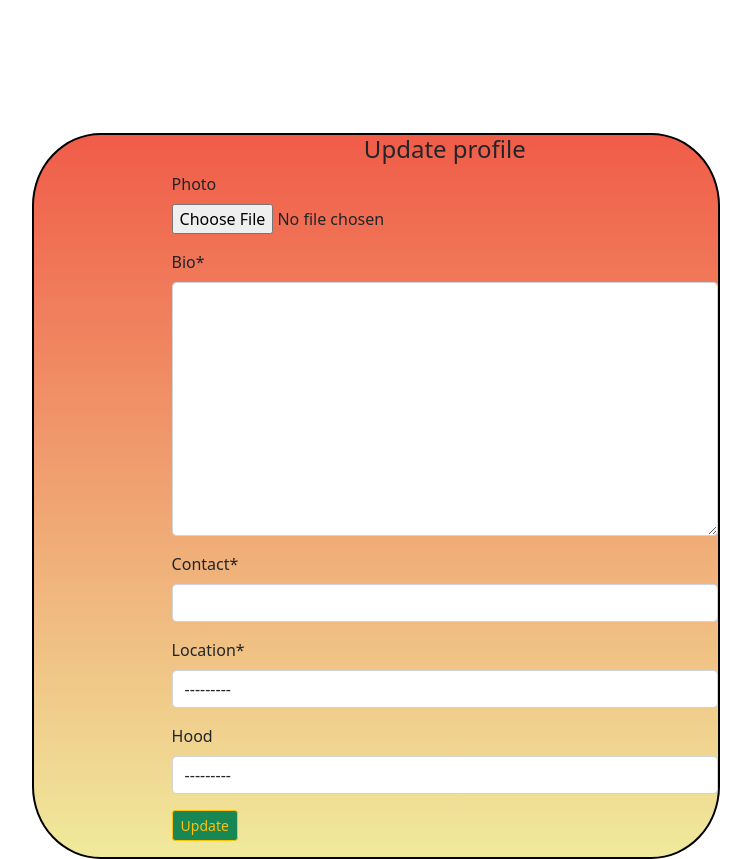
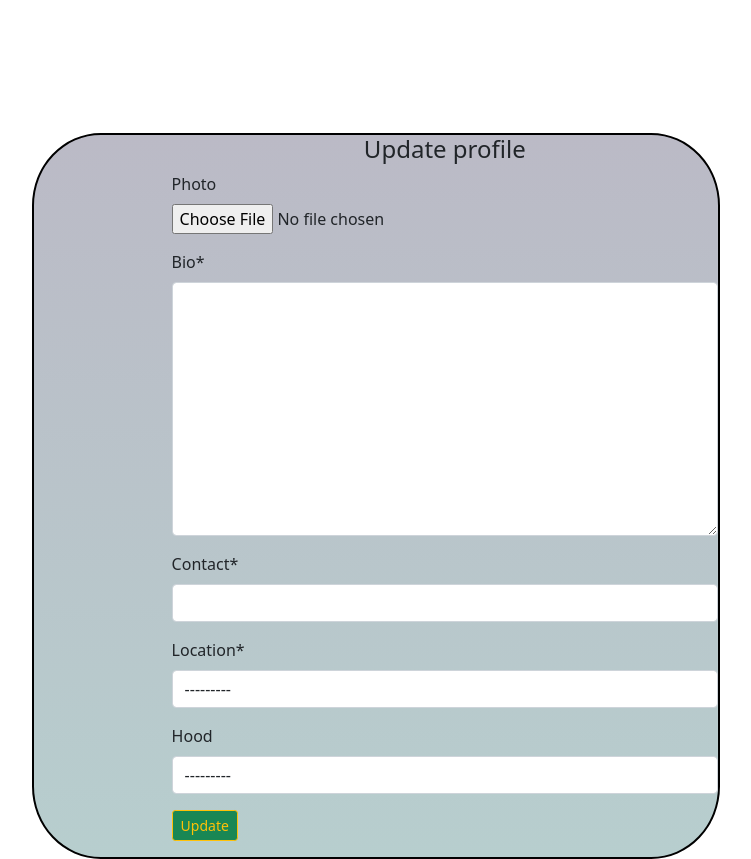
Before and after one commit to LoiseMulwa/Neck-of-the-woods, a Django app: page /update_profile/1 in a window 1280 px wide. Shown: the part 83-942 px from the top of the page, without its empty margins (52-803 px from the left). Run offline with Django 4.2, Linux system fonts and the light colour scheme; the visitor is signed in with stand-in values (Sample User, id 1); data comes from the database, SQL or seed files in the repository; data that the repository does not hold is empty; some libraries are stand-ins or nearby versions.

```diff
--- a/Neiba/templates/user/profile_update.html
+++ b/Neiba/templates/user/profile_update.html
@@ -8,7 +8,7 @@
         padding-left: 20%;
         border: 2px solid black;
         border-radius: 10%;
-        background: linear-gradient(to top, #f0ea9c, #f05c48);
+        background: linear-gradient(to top, #B7CECE, #BBBAC6);
     }
 </style>
 <div class="container">
```
